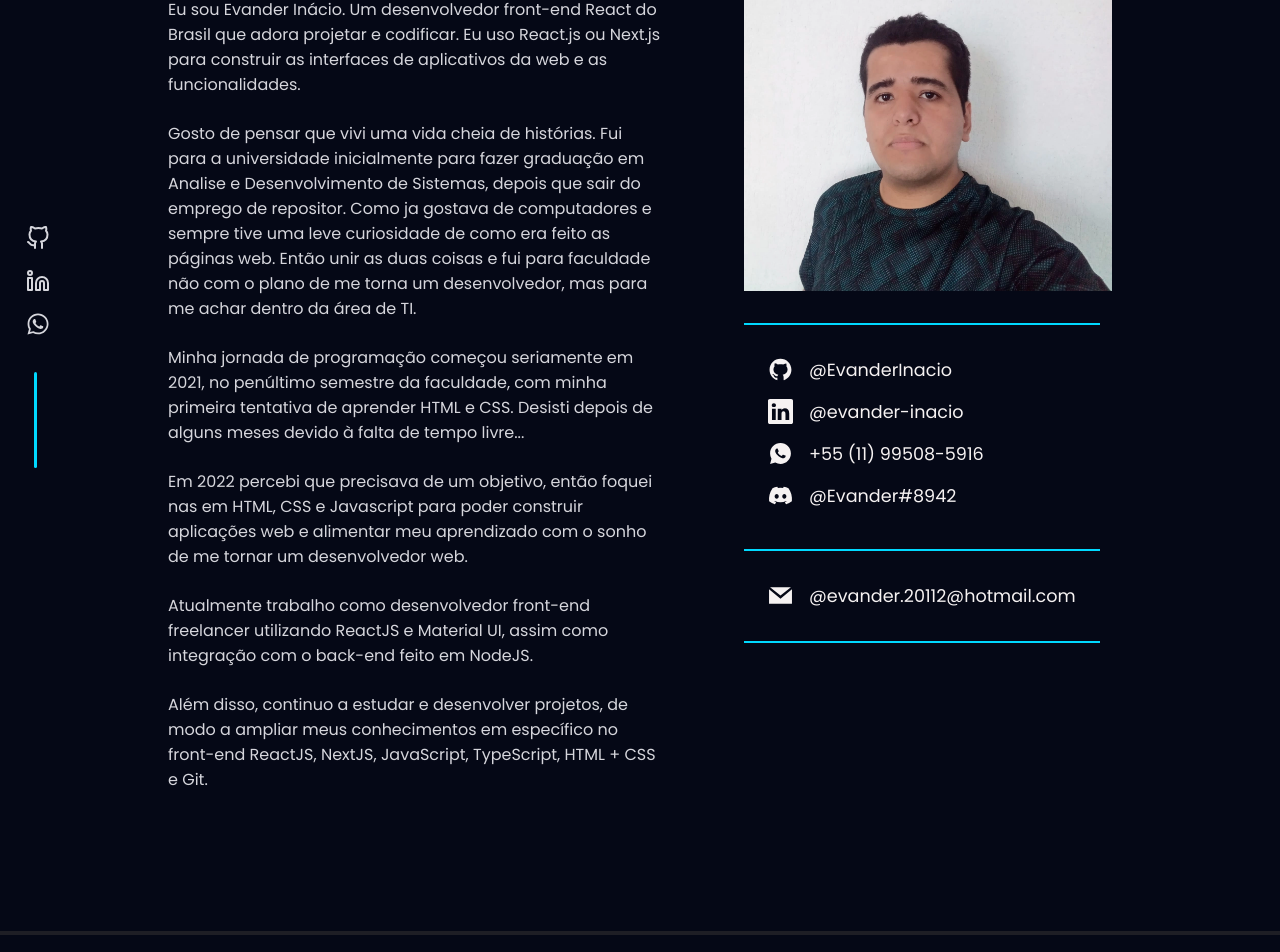
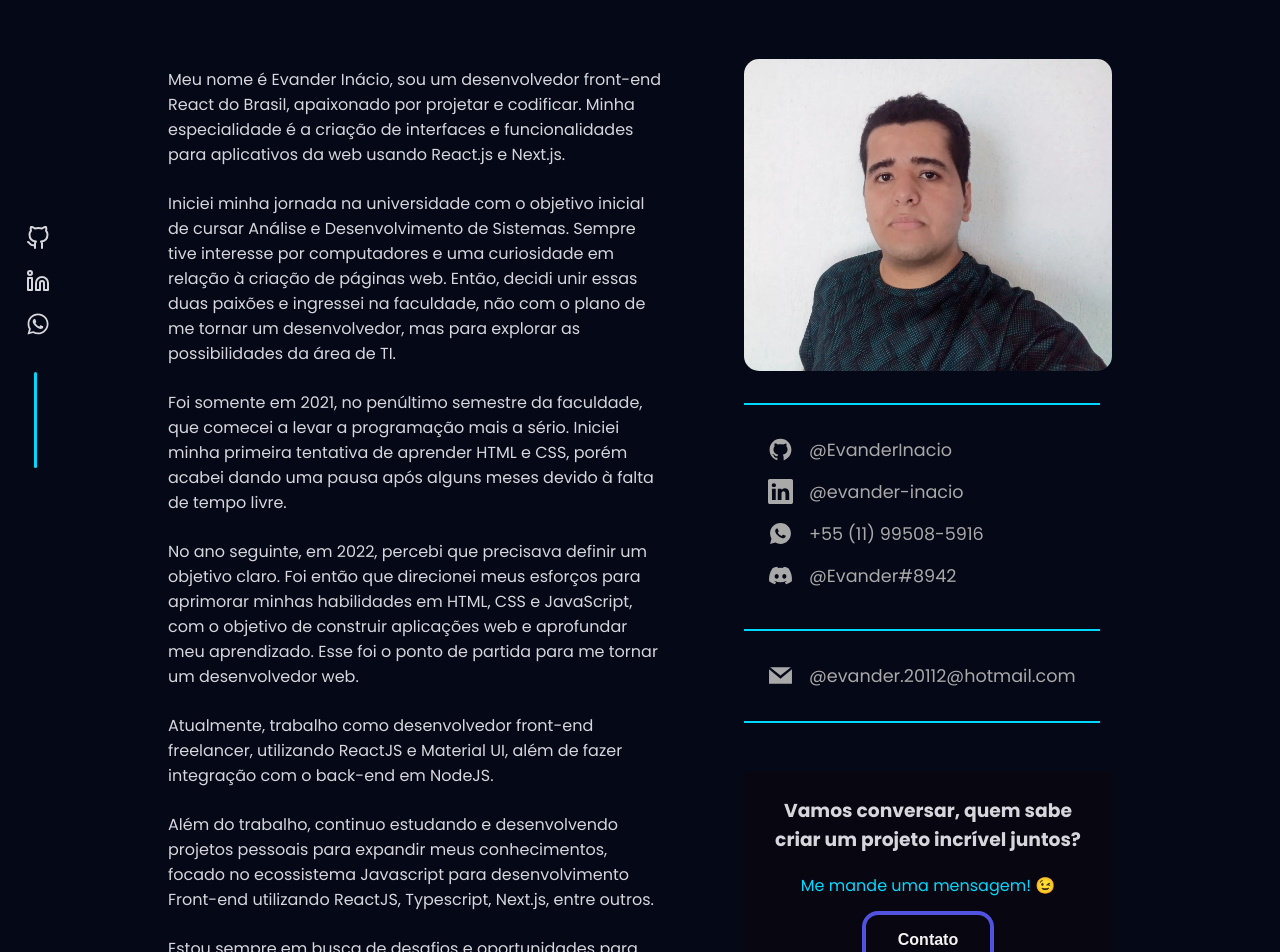
Before and after one commit to EvanderInacio/Portfolio, a Next.js app: page /about in a window 1280 px wide. Shown: the part 332-1284 px from the top of the page. Built offline with nearby package versions, Linux system fonts and the light colour scheme.

Commit message:
Feat: Page About :tada:

```diff
--- a/src/components/Header/index.tsx
+++ b/src/components/Header/index.tsx
@@ -39,7 +39,7 @@ export function Header() {
           </li>
 
           <li>
-            <Link href={'/about'} scroll={false}>
+            <Link href={'/about'}>
               <a>
                 <span>Sobre</span>
               </a>
@@ -47,7 +47,7 @@ export function Header() {
           </li>
 
           <li>
-            <Link href={'/experience'} scroll={false}>
+            <Link href={'/experience'}>
               <a>
                 <span>Experiência</span>
               </a>
@@ -55,7 +55,7 @@ export function Header() {
           </li>
 
           <li>
-            <Link href={'/education'} scroll={false}>
+            <Link href={'/education'}>
               <a>
                 <span>Educação</span>
               </a>
@@ -63,7 +63,7 @@ export function Header() {
           </li>
 
           <li>
-            <Link href={'/projects'} scroll={false}>
+            <Link href={'/projects'}>
               <a>
                 <span>Projetos</span>
               </a>
@@ -71,7 +71,7 @@ export function Header() {
           </li>
 
           <li>
-            <Link href={'/contact'} scroll={false}>
+            <Link href={'/contact'}>
               <a>
                 <span>Contato</span>
               </a>
--- a/src/pages/about.tsx
+++ b/src/pages/about.tsx
@@ -1,4 +1,4 @@
-import { useTheme } from 'styled-components'
+import Head from 'next/head'
 import Link from 'next/link'
 import { BiUserPin } from 'react-icons/bi'
 import { AiFillGithub } from 'react-icons/ai'
@@ -7,9 +7,10 @@ import {
   AboutContainer,
   AboutContent,
   AboutImage,
+  AboutContact,
   AboutDescription
 } from '../styles/about'
-import { Container, Section, Title } from '../styles/styles'
+import { ButtonAlt, Section, Title } from '../styles/styles'
 import { Links } from '../components/Links'
 import { RiWhatsappFill } from 'react-icons/ri'
 import { BsLinkedin } from 'react-icons/bs'
@@ -19,10 +20,17 @@ import { Footer } from '../components/Footer'
 import { ScrollTop } from '../components/ScrollTop'
 
 export default function About() {
-  const theme = useTheme()
-
   return (
     <>
+      <Head>
+        <title>About | Evander Inácio </title>
+        <meta
+            name="description"
+            content="Meu nome é Evander Inácio, sou um desenvolvedor front-end React
+            do Brasil."
+          />
+      </Head>
+
       <Header />
       <Links />
       <ScrollTop />
@@ -83,50 +91,60 @@ export default function About() {
                   </Link>
                 </ul>
               </div>
+
+              <AboutContact>
+                <h3>Vamos conversar, quem sabe criar um projeto incrível juntos?</h3>
+                <p>Me mande uma mensagem! 😉</p>
+                <Link href={"/contact"}>
+                  <a><ButtonAlt>Contato</ButtonAlt></a>
+                </Link>
+              </AboutContact>
             </AboutImage>
             <AboutDescription>
               <p>
-                Eu sou Evander Inácio. Um desenvolvedor front-end React do
-                Brasil que adora projetar e codificar. Eu uso React.js ou
-                Next.js para construir as interfaces de aplicativos da web e as
-                funcionalidades.
+                Meu nome é Evander Inácio, sou um desenvolvedor front-end React
+                do Brasil, apaixonado por projetar e codificar. Minha
+                especialidade é a criação de interfaces e funcionalidades para
+                aplicativos da web usando React.js e Next.js.
               </p>
               <p>
-                Gosto de pensar que vivi uma vida cheia de histórias. Fui para a
-                universidade inicialmente para fazer graduação em Analise e
-                Desenvolvimento de Sistemas, depois que sair do emprego de
-                repositor. Como ja gostava de computadores e sempre tive uma
-                leve curiosidade de como era feito as páginas web. Então unir as
-                duas coisas e fui para faculdade não com o plano de me torna um
-                desenvolvedor, mas para me achar dentro da área de TI.
+                Iniciei minha jornada na universidade com o objetivo inicial de
+                cursar Análise e Desenvolvimento de Sistemas. Sempre tive interesse por computadores e uma curiosidade em relação à criação de páginas web. Então,
+                decidi unir essas duas paixões e ingressei na faculdade, não com
+                o plano de me tornar um desenvolvedor, mas para explorar as
+                possibilidades da área de TI.
               </p>
               <p>
-                Minha jornada de programação começou seriamente em 2021, no
-                penúltimo semestre da faculdade, com minha primeira tentativa de
-                aprender HTML e CSS. Desisti depois de alguns meses devido à
-                falta de tempo livre...
+                Foi somente em 2021, no penúltimo semestre da faculdade, que
+                comecei a levar a programação mais a sério. Iniciei minha
+                primeira tentativa de aprender HTML e CSS, porém acabei
+                dando uma pausa após alguns meses devido à falta de tempo livre.
               </p>
               <p>
-                Em 2022 percebi que precisava de um objetivo, então foquei nas
-                em HTML, CSS e Javascript para poder construir aplicações web e
-                alimentar meu aprendizado com o sonho de me tornar um
+                No ano seguinte, em 2022, percebi que precisava definir um
+                objetivo claro. Foi então que direcionei meus esforços para
+                aprimorar minhas habilidades em HTML, CSS e JavaScript, com o
+                objetivo de construir aplicações web e aprofundar meu
+                aprendizado. Esse foi o ponto de partida para me tornar um
                 desenvolvedor web.
               </p>
               <p>
-                Atualmente trabalho como desenvolvedor front-end freelancer
-                utilizando ReactJS e Material UI, assim como integração com o
-                back-end feito em NodeJS.
+                Atualmente, trabalho como desenvolvedor front-end freelancer,
+                utilizando ReactJS e Material UI, além de fazer integração com o
+                back-end em NodeJS.
               </p>
               <p>
-                Além disso, continuo a estudar e desenvolver projetos, de modo a
-                ampliar meus conhecimentos em específico no front-end ReactJS,
-                NextJS, JavaScript, TypeScript, HTML + CSS e Git.
+                Além do trabalho, continuo estudando e desenvolvendo projetos
+                pessoais para expandir meus conhecimentos, focado no ecossistema Javascript para desenvolvimento Front-end utilizando ReactJS, Typescript, Next.js, entre outros.
+              </p>
+              <p>
+                Estou sempre em busca de desafios e oportunidades para crescer
+                profissionalmente, e estou animado para contribuir com projetos
+                interessantes e inovadores no campo do desenvolvimento web.
               </p>
             </AboutDescription>
           </AboutContent>
         </AboutContainer>
-
-
       </Section>
       <Footer />
     </>
--- a/src/styles/about.ts
+++ b/src/styles/about.ts
@@ -17,6 +17,8 @@ export const AboutContent = styled.section`
   @media(min-width: 994px) {
     flex-direction: row-reverse;
     gap: 3rem;
+    align-items: start;
+    margin-top: 3rem;
   }
 `
 export const AboutImage = styled.div`
@@ -28,12 +30,12 @@ export const AboutImage = styled.div`
 
   @media(min-width: 994px) {
     align-items: flex-start;
-    margin-bottom: 10rem;
   }
 
   img {
     width: 15rem;
     margin-bottom: 2rem;
+    border-radius: 15px;
 
     @media (min-width: 468px) {
       width: 20rem;
@@ -48,7 +50,7 @@ export const AboutImage = styled.div`
     ul {
       display: flex;
       flex-direction: column;
-      color: ${props => props.theme.white};
+      color: ${props => props.theme.textSecondary};
       border-top: 2px solid ${props => props.theme.firstColor};
       border-bottom: 2px solid ${props => props.theme.firstColor};
       padding: 2rem 0;
@@ -84,9 +86,38 @@ export const AboutImage = styled.div`
     }
   }
 `
+export const AboutContact = styled.div`
+  @media(max-width: 993px) {
+    display: none;
+  }
+
+  max-width: 23rem;
+  margin-top: 1rem;
+  background: ${props => props.theme.backgroundAlt};
+  border-radius: 5px;
+  padding: 1.6rem 1rem;
+  display: flex;
+  justify-content: center;
+  align-items: center;
+  flex-direction: column;
+  text-align: center;
+
+  h3 {
+    margin-bottom: 1.2rem;
+  }
+
+  p {
+    color: ${props => props.theme.firstColor};
+    margin-bottom: .8rem;
+  }
+`
 
 export const AboutDescription = styled.div`
   padding: 0 1rem;
+
+  @media (min-width: 994px) {
+    margin-top: 1.5rem;
+  }
 
   p {
     text-align: start;
--- a/src/styles/styles.ts
+++ b/src/styles/styles.ts
@@ -1,7 +1,7 @@
 import styled from 'styled-components'
 
 export const Section = styled.section`
-  margin-top: 5rem;
+  margin-top: 7rem;
   display: flex;
   flex-direction: column;
   justify-content: center;
--- a/src/styles/themes/default.ts
+++ b/src/styles/themes/default.ts
@@ -2,7 +2,7 @@
 export const defaultTheme = {
   background: "#050816",
   backgroundSecond: "#151030",
-  backgroundAlt: "#080612",
+  backgroundAlt: "#080610",
   backgroundSecondAlt: "#080909",
   backgroundContact: "#030712",
   backgroundWork: '#1F2137',
```
